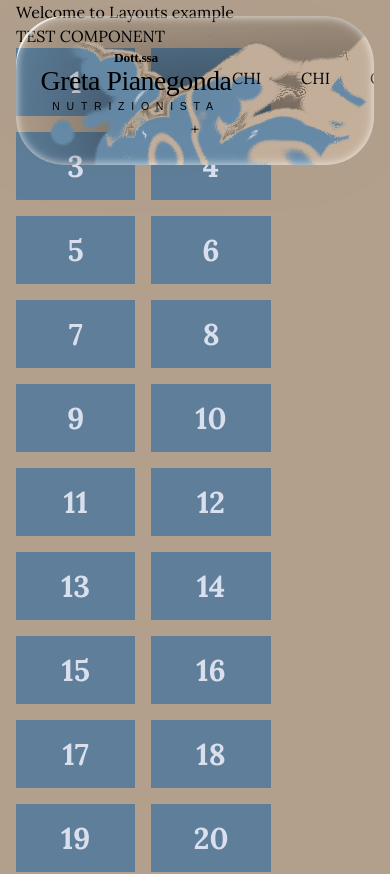
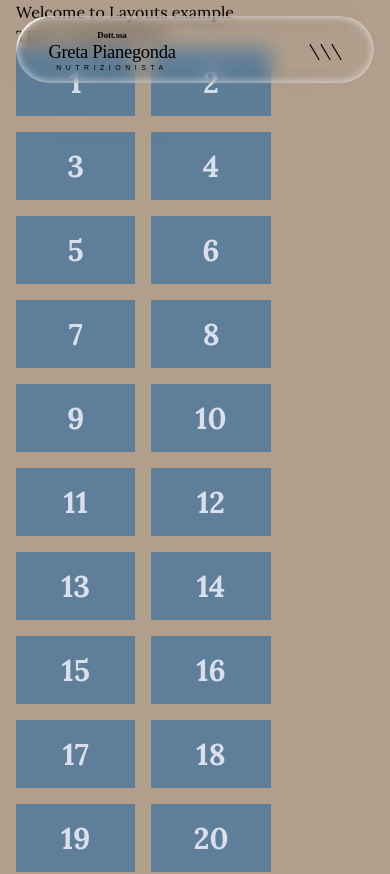
Before and after one commit to pedrito-96/gonda-project, a Nuxt app: page / in a window 390 px wide. Shown: the top 874 px of the page. Built offline with nearby package versions, Linux system fonts and the light colour scheme.

Commit message:
fix: js solution for filter :(

```diff
--- a/app/components/Header.vue
+++ b/app/components/Header.vue
@@ -1,12 +1,24 @@
+<script setup lang="ts">
+onMounted(() => {
+  const isChrome =
+    /Chrome/.test(navigator.userAgent) && !/Edg|OPR/.test(navigator.userAgent);
+
+  console.log(navigator.userAgent);
+  if (isChrome) {
+    const headerCard = document.getElementById("header-card");
+    if (headerCard) headerCard.classList.add("is-chrome");
+  }
+});
+</script>
 <template>
   <div class="flex items-center justify-center m-4">
-    <div class="card p-6 md:p-8">
+    <div id="header-card" class="card px-8 py-2">
       <div class="flex flex-row justify-between items-center w-full">
         <svg
           xmlns="http://www.w3.org/2000/svg"
           viewBox="0 0 400 160"
           fill="currentColor"
-          class="w-48 md:w-64 h-auto shrink-0"
+          class="w-32 md:w-48 h-auto shrink-0"
         >
           <text
             x="50%"
@@ -43,13 +55,13 @@
           </text>
         </svg>
 
-        <ul class="flex gap-10">
+        <ul class="hidden md:flex gap-10">
           <li>CHI</li>
           <li>CHI</li>
           <li>CHI</li>
         </ul>
+        <div class="block md:hidden">\\\</div>
       </div>
-      +
     </div>
 
     <svg style="display: none">
@@ -57,14 +69,14 @@
         <feTurbulence
           type="turbulence"
           baseFrequency="0.01"
-          numOctaves="2"
+          numOctaves="1"
           result="turbulence"
         />
 
         <feDisplacementMap
           in="SourceGraphic"
           in2="turbulence"
-          scale="200"
+          scale="30"
           xChannelSelector="R"
           yChannelSelector="G"
         />
@@ -87,7 +99,12 @@
   transition: opacity 0.26s ease-out;
   border-radius: 48px;
   filter: drop-shadow(-8px -10px 46px #0000005f);
-  backdrop-filter: brightness(1.1) blur(2px) url(#displacementFilter);
+  -webkit-backdrop-filter: brightness(1) blur(10px);
+  backdrop-filter: brightness(1) blur(10px);
+}
+
+.is-chrome .card {
+  backdrop-filter: brightness(1.1) blur(4px) url(#displacementFilter);
 }
 
 .card::before {
--- a/nuxt.config.ts
+++ b/nuxt.config.ts
@@ -3,7 +3,7 @@ import tailwindcss from "@tailwindcss/vite";
 
 export default defineNuxtConfig({
   compatibilityDate: "2025-07-15",
-  devtools: { enabled: true },
+  devtools: { enabled: false },
   css: ["@/assets/css/main.css"],
   modules: ["@nuxt/icon"],
   icon: {
@@ -17,6 +17,6 @@ export default defineNuxtConfig({
     ],
   },
   vite: {
-    plugins: [tailwindcss()],
+    plugins: [tailwindcss()] as any,
   },
 });
```
